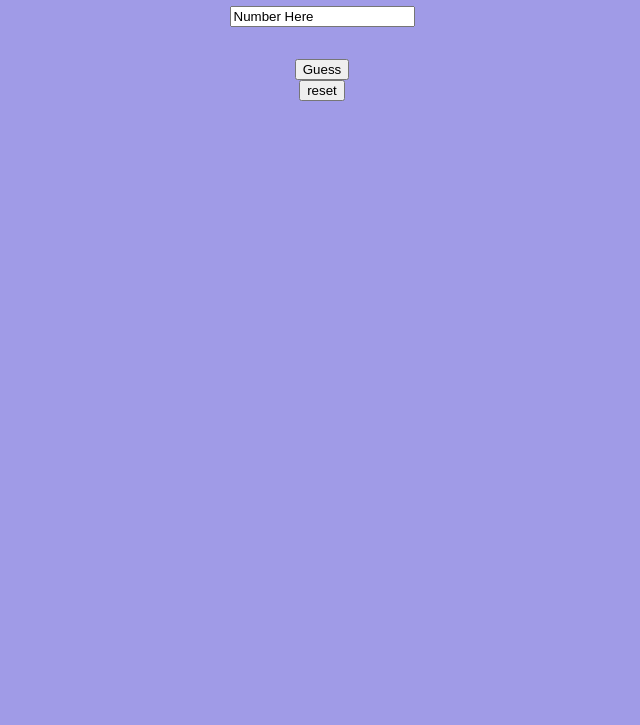
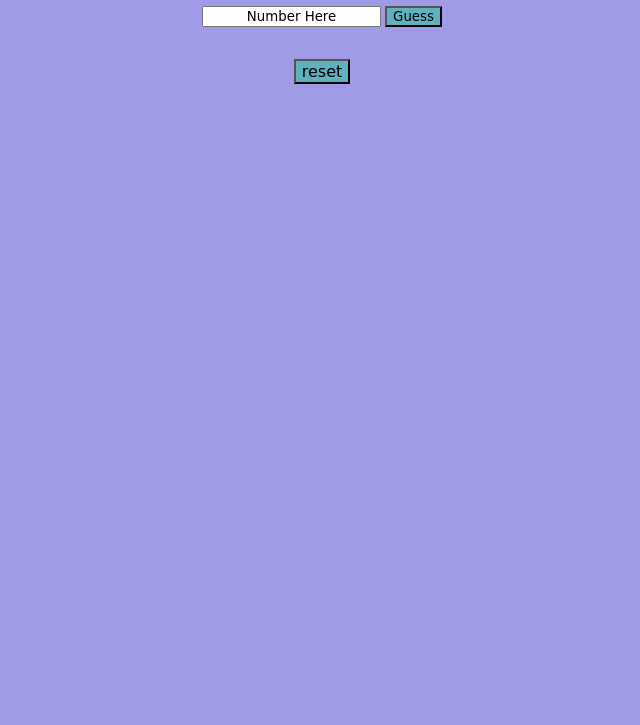
Before and after one commit to Libbi-Dunham/LAB-guess-number, a website: page index.html in a window 1280 px wide. Shown: the part 75-800 px from the top of the page, without its empty margins (318-958 px from the left). Drawn offline with Linux system fonts and the light colour scheme.

Commit message:
added styles to my guess number

```diff
--- a/index.html
+++ b/index.html
@@ -16,9 +16,9 @@
     <h1>Guess The Number!</h1>
     <div id="input">
         <input value="Number Here" type="text" id="number">
+        <button id="guess">Guess</button>
     </div>
     <p id="result"></p>
-    <button id="guess">Guess</button>
     <button id="reset">reset</button>
     <span id="remaining-text"></span>
 
--- a/styles/style.css
+++ b/styles/style.css
@@ -8,3 +8,18 @@ body {
 h1 {
     font-family: 'Shadows Into Light', cursive;
 }
+
+#reset {
+    font-size: 100%;
+
+}
+
+button {
+    background-color: #5EB1BF;
+    font-family: 'Shadows Into Light', cursive;
+}
+
+#number {
+    text-align: center;
+    font-family: 'Shadows Into Light', cursive;
+}
```
